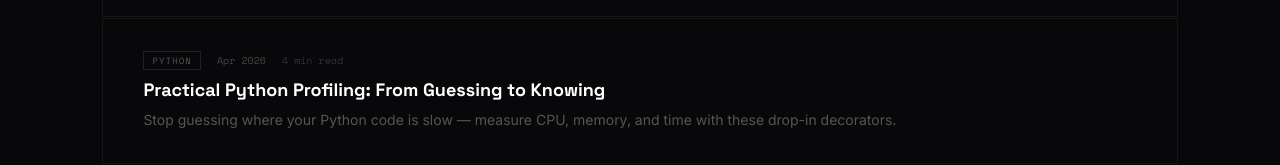
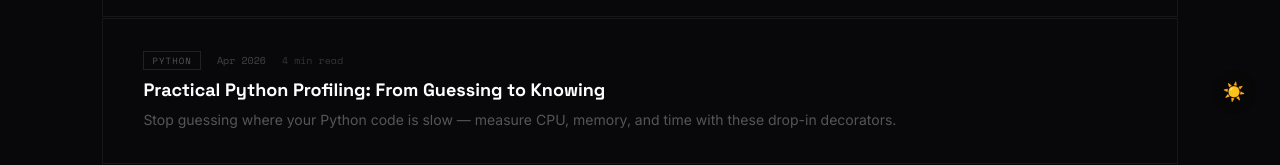
Before and after one commit to beingdpkpr/portfolio-26, a React (Vite) app: page /#/blog/1 in a window 1280 px wide. Shown: the part 662-827 px from the top of the page. Built offline with nearby package versions, Linux system fonts and the light colour scheme; no server answers.

Commit message:
feat: add ThemeToggle button, wire into Home and Blog pages

```diff
--- /dev/null
+++ b/src/components/ui/ThemeToggle.tsx
@@ -0,0 +1,24 @@
+import { useTheme } from '../../hooks/useTheme'
+
+export function ThemeToggle() {
+  const { theme, toggleTheme } = useTheme()
+  return (
+    <button
+      onClick={toggleTheme}
+      aria-label={theme === 'dark' ? 'Switch to light mode' : 'Switch to dark mode'}
+      style={{
+        position: 'fixed', bottom: 24, right: 24, zIndex: 1100,
+        width: 44, height: 44, borderRadius: '50%',
+        background: 'var(--surf-hover)',
+        border: '1px solid var(--line)',
+        cursor: 'pointer', fontSize: 18,
+        display: 'flex', alignItems: 'center', justifyContent: 'center',
+        transition: 'background 0.2s',
+      }}
+      onMouseEnter={e => (e.currentTarget.style.background = 'var(--surf-hi)')}
+      onMouseLeave={e => (e.currentTarget.style.background = 'var(--surf-hover)')}
+    >
+      {theme === 'dark' ? '🌙' : '☀️'}
+    </button>
+  )
+}
--- a/src/pages/Blog.tsx
+++ b/src/pages/Blog.tsx
@@ -4,6 +4,7 @@ import { getAllPosts } from '../lib/markdown'
 import { PostModal } from '../components/PostModal'
 import { Reveal } from '../components/ui/Reveal'
 import { Nav } from '../components/Nav'
+import { ThemeToggle } from '../components/ui/ThemeToggle'
 
 export function Blog() {
   const { slug } = useParams<{ slug: string }>()
@@ -79,6 +80,7 @@ export function Blog() {
       {activePost && (
         <PostModal post={activePost} posts={posts} onClose={() => navigate('/blog')} />
       )}
+      <ThemeToggle />
     </div>
   )
 }
--- a/src/pages/Home.tsx
+++ b/src/pages/Home.tsx
@@ -12,6 +12,7 @@ import { Testimonials } from '../components/Testimonials'
 import { BlogLink } from '../components/BlogLink'
 import { Contact } from '../components/Contact'
 import { Footer } from '../components/Footer'
+import { ThemeToggle } from '../components/ui/ThemeToggle'
 
 export function Home() {
   const { hash } = useLocation()
@@ -31,7 +32,7 @@ export function Home() {
   }, [hash])
 
   return (
-    <div style={{ background: '#08080a', minHeight: '100vh', color: '#fff' }}>
+    <div style={{ background: 'var(--bg)', minHeight: '100vh', color: 'var(--fg)' }}>
       <Nav />
       <Hero />
       <About />
@@ -44,6 +45,7 @@ export function Home() {
       <BlogLink />
       <Contact />
       <Footer />
+      <ThemeToggle />
     </div>
   )
 }
```
Also changed, not shown: 1 other file (tests, documents, lock files or other folders).
